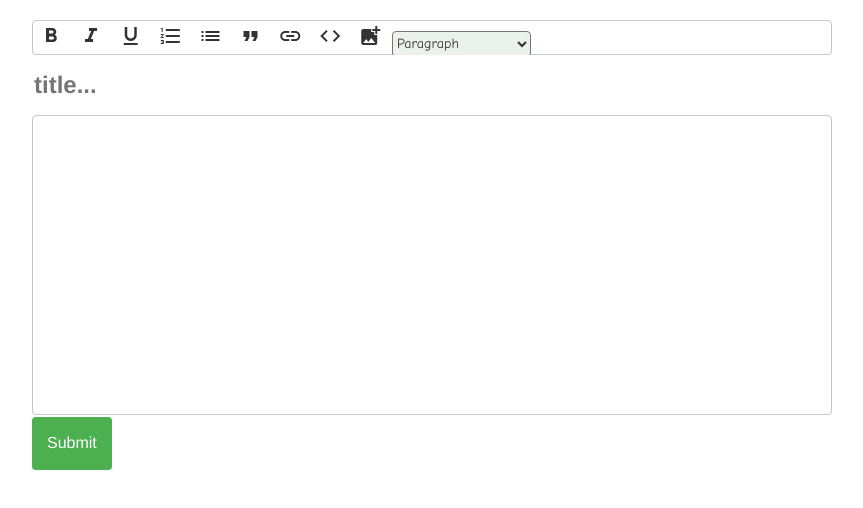
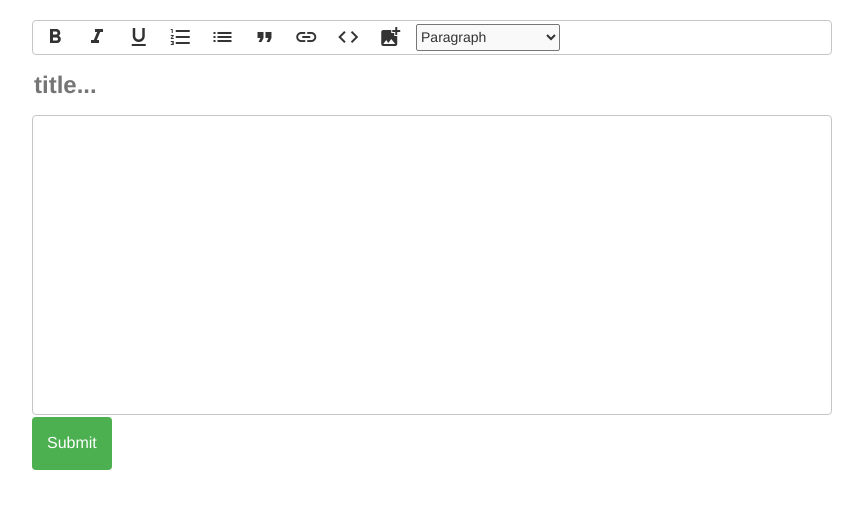
Before and after one commit to CABE-Beginning/PlayWithCode, a plain HTML site: page views/blogcreation.html in a window 1280 px wide. Shown: the whole page, without its empty margins (224-1087 px from the left). Drawn offline with nearby package versions, Linux system fonts and the light colour scheme.

Commit message:
updated text editor CSS
Merge request

```diff
--- a/views/blogcreation.html
+++ b/views/blogcreation.html
@@ -11,7 +11,6 @@
 <script src="https://ajax.googleapis.com/ajax/libs/jquery/3.3.1/jquery.min.js"></script>
 <script>
 //script to control highlighter
-
     $(document).ready(function () {
         $('button').click(function () {
             //$(this).toggleClass('iconBTNBorder').siblings().removeClass('iconBTNBorder');
@@ -77,13 +76,11 @@ var imgPath = document.getElementById("myFile");
 				listId.style.height='100px';
                 return false;
             }
-
 function insertHTML(img) {
   var id = "rand" + Math.random();
   var doc = document.getElementById("textBox");
   doc = doc.document ? doc.document : doc.contentWindow.document;
   img = "<img src='" + img + "' id=" + id + ">";
-
   if(document.all) {
     var range = doc.selection.createRange();
     range.pasteHTML(img);
@@ -118,12 +115,10 @@ function showSaved()
 alert(window.name);
 }
 function formatDoc(sCmd, sValue) {
-
 $('#textBox').focus();
   document.execCommand(sCmd, false, sValue);
 
 }
-
 function codeIt()
 {
 oDoc.focus();
@@ -138,7 +133,6 @@ chk=0;
 return false;
 }
 }
-
 function setDocMode(bToSource) {
   var oContent;
   if (bToSource) {
@@ -163,8 +157,6 @@ function setDocMode(bToSource) {
   }
   oDoc.focus();
 }
-
-
 function SaveThisBlog()
 {
 const headData = $("#blogHead").val();
@@ -183,8 +175,6 @@ const headData = $("#blogHead").val();
 		  }
       });
 }
-
-
 </script>
 <!-- content editable script ends here   -->
 
@@ -201,7 +191,6 @@ const headData = $("#blogHead").val();
 			    foo.counter++;
 			    return foo.counter;
 			}
-
 			$('#para').click(function(){
 				  	var input = document.createElement("INPUT");
 				  	input.setAttribute("type", "text");                   // Create a <p> element
@@ -213,7 +202,6 @@ const headData = $("#blogHead").val();
 					var element = document.getElementById("blogtree");
 					element.appendChild(para);
 			});
-
 			$('#image').click(function(){
 					var x = document.createElement("INPUT");
 					x.setAttribute("type", "image");
@@ -222,7 +210,6 @@ const headData = $("#blogHead").val();
 					x.setAttribute("name","demo");
 					document.getElementById("newpara").appendChild(x);
 			});
-
 			$('#blogcreate').click(function(){
 			var head = document.getElementById('Head').value;
 			var intro = document.getElementById('intro').value;
@@ -246,7 +233,6 @@ const headData = $("#blogHead").val();
 
 
 
-
 	</script>
 
 	<style type="text/css" name="content ediatble style...most welcome to change">
@@ -256,12 +242,10 @@ const headData = $("#blogHead").val();
 {
 height:100px;
 }
-
 codeSection
 {
 background-color:#C7FAC7;
 }
-
 #userImg{
 display:block;
 width:200px;
@@ -288,12 +272,10 @@ button:focus {
     outline: none;
 }
 #editMode label { cursor: pointer; }
-
 input[type="text"]
 {
     font-size:24px;
 }
-
 #codeBlock
 {
 width:90%;
@@ -307,23 +289,23 @@ font:italic;
 .iconBTN
 {
 background-color: Transparent;
-    background-repeat:no-repeat;
-    border: none;
-    cursor:pointer;
-    overflow: hidden;
-    outline:none;0
+background-repeat:no-repeat;
+border: 1px solid white;
+cursor:pointer;
+overflow: hidden;
+outline:none;0
 height:10px;
 margin-top:2px;
 }
 .iconBTN:hover
 {
-background-color: grey;
+background-color: #f9f9f9;
 }
 .iconBTNBorder
 {
-border: 1px solid;
+border: 1px solid lightgrey;
+color: dodgerblue;
 }
-
 .submitBTN {
     background-color: #4CAF50; /* Green */
     border: none;
@@ -338,7 +320,6 @@ border: 1px solid;
 	border-radius: 4px;
 }
 .button:hover {background-color: #3e8e41}
-
 button {border-radius: 4px;}
 .toolBar2
 {
@@ -346,23 +327,18 @@ button {border-radius: 4px;}
  height:35px;
 
 }
-
 #container {
     display: flex;
     justify-content: center;
 }
-
 select{
-background-color:#EBF1EB;
-border-radius: 4px;
-//position: relative;
-//bottom: 8px;
+background-color:#f9f9f9;
+border-radius: 2px;
+position: relative;
+bottom: 7px;
 left:3px;
-font-family:Comic Sans MS;
-height:26px;
-
+height:27px;
 }
-
 .inputfile {
 	width: 0.1px;
 	height: 0.1px;
@@ -405,7 +381,7 @@ height:26px;
 
 <input type="hidden" name="myDoc" style="width:800px;">
 <div id="toolBar2" class="toolBar2" style="margin-left:20%;border:1px solid #C4C8C4;width:800px;margin-top:20px;">
- <button class="material-icons iconBTN " title="Bold" id="boldBTN" onclick="formatDoc('bold');"  style="">format_bold</button>
+<button class="material-icons iconBTN " title="Bold" id="boldBTN" onclick="formatDoc('bold');"  style="margin-left:3px;">format_bold</button>
 <button class="material-icons iconBTN" id="italicBTN" title="Italic" onclick="formatDoc('italic');" >format_italic</button>
 <button  class="material-icons iconBTN" id="underlineBTN" title="Underline" onclick="formatDoc('underline');" >format_underline</button>
 <button class="material-icons iconBTN" id="ordrList" title="Numbered list" onclick="formatDoc('insertorderedlist');" >format_list_numbered</button>
@@ -414,9 +390,9 @@ height:26px;
 <button class="material-icons iconBTN"  id="linkBTN" title="Hyperlink" onclick="var sLnk=prompt('Write the URL here','http:\/\/');if(sLnk&&sLnk!=''&&sLnk!='http://'){formatDoc('createlink',sLnk)}">link</button>
 <button  class="material-icons iconBTN" id="codeBTN" title="Code" onclick="codeIt()" ><div>code<div> </button>
 <button  class="material-icons iconBTN" id="imgBTN" title="Upload Image" data-toggle="modal" data-target="#myModal" >add_photo_alternate</button>
-<span style="padding-bottom-30px;" >
-<select onchange="formatDoc('formatblock',this[this.selectedIndex].value);" tedIndex=0; >
-<option value="p">Paragraph</option>
+<span >
+<select onchange="formatDoc('formatblock',this[this.selectedIndex].value);" tedIndex=0;>
+<option value="p" style="margin-top: 0px;">Paragraph</option>
 <option value="pre">Preformatted &lt;pre&gt;</option>
 <option value="h1">Heading 1</option>
 <option value="h2">Heading 2</option>
```
